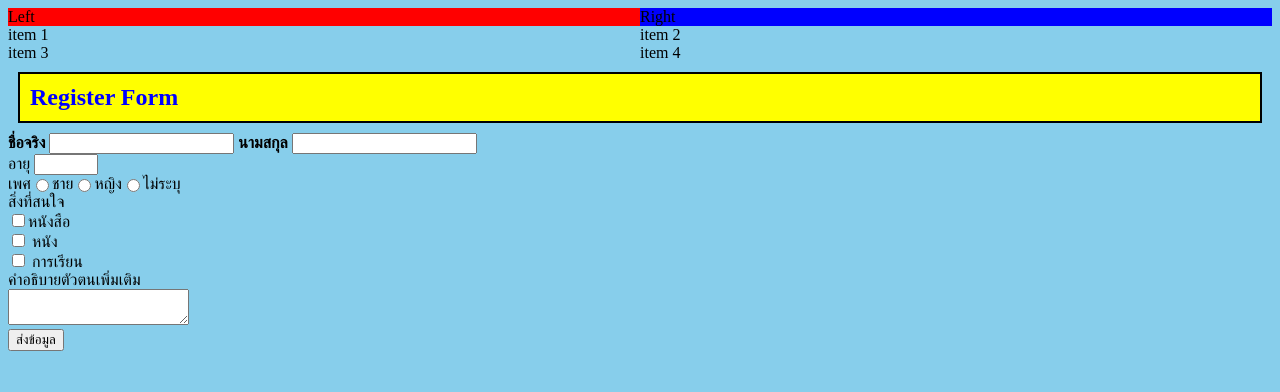
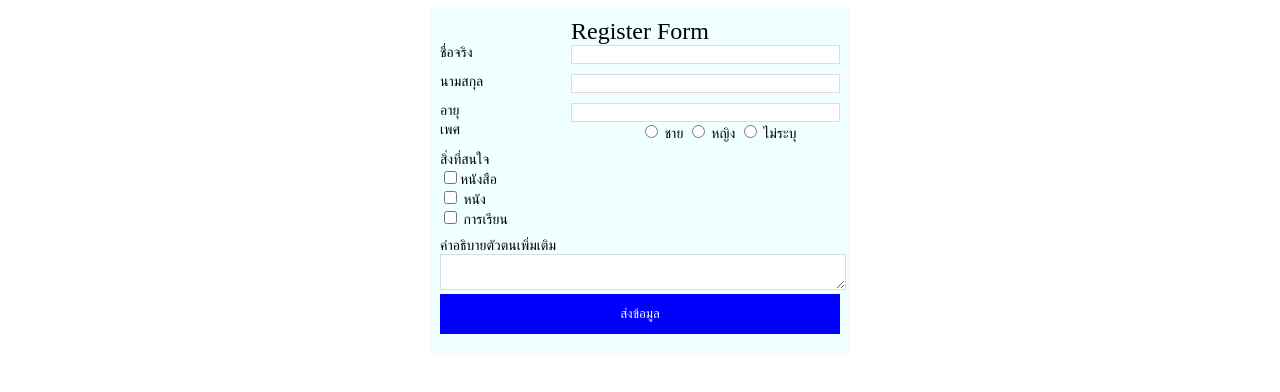
Before and after one commit to Pattaraphonn/klaproject, a plain HTML site: page index.html in a window 1280 px wide. Drawn offline with Linux system fonts and the light colour scheme.

Commit message:
Add files via upload

```diff
--- a/index.html
+++ b/index.html
@@ -7,110 +7,108 @@
     <style>
          /*สิ่งที่อยู่ตรงนี้ จะมีไว้ให้แค่ Dev อ่าน
          1.แต่งใคร (id,class,DOM) 2.แต่งอะไร*/
-         body{
-            font-family: 'Kanit';
-            background-color: skyblue;
-         }
          @font-face {
             font-family: 'Kanit';
             src url(.KanitKanit-Regular.ttf);
          }
 
-
-         #register{
+         body{
+            font-family: 'Kanit';
+            font-size: 14px;
+         }
+      .container{
+        width: 400px;
+        margin-left: auto;
+        margin-right: auto;
+        background-color: azure;
+        padding: 10px;
+      }
+      .header{
         font-size: 24px;
-             color: blue;
-             font-weight: 800;
-             padding: 10px;
-             margin: 10px;
-             border: 2px black solid;
-             /*การเปลี่ยนสีกรอบ*/
-             background-color: yellow;
+        text-align: center;
       }
-
       .header-form{
-            font-weight: 800;
+        width: 200px;
       }
-
-         .gender{
+      .flex{
         display: flex;
+      }
+      .form-input{
+        margin-bottom: 10px;
 
       }
-
-         .container{
-            display: flex;
+      .center{
+        text-align: center;
       }
-
-         .item-left{
-            background-color: red;
-            flex: 1;
+      input.form, textarea{
+        border: 1px gainsboro solid;
+        width: 100%;
       }
-         .item-Right{
+      .button{
+        border: 0;
+        width: 100%;
+        height: 40px;
         background-color: blue;
-            flex: 1;
-         }
-
-         .grid-container{
-            display: grid;
-            grid-template-columns: 1fr 1fr;
+        color: azure;
       }
 
 
     </style>
 
+</head>
 
-</head>
 <body>
     <!-- ส่วนที่แสดงออกไปหน้าจอ Brower-->
     <!--3. form-->
 <div class="container">
-    <div class="item-left">Left</div>
-    <div class="item-Right">Right</div>
+     <div class="header">
+         Register Form
      </div>
 
-<div class="grid-container">
-    <div class="grid-item">item 1 </div>
-    <div class="grid-item">item 2 </div>
-    <div class="grid-item">item 3 </div>
-    <div class="grid-item">item 4 </div>
+<div class="flex form-input">
+     <div class="header-form">ชื่อจริง</div>
+        <input class="form" type="text">
 </div>
 
-    <div id ="register">Register Form</div>
+<div class="flex form-input">
+    <div class="header-form">นามสกุล</div>
+        <input class="form" type="text">
+</div>
 
-    <span class="header-form">ชื่อจริง</span>
-        <input class="form" type="text">
-    <span class="header-form">นามสกุล</span>
-        <input class="form" type="text"> <br>
-    อายุ
+<div class="flex"form-input>
+    <div class="header-form">อายุ</div>
         <input class="form" type="number" min="0" max="100">
-    <div class="gender">
-        <!--ลืม class="gender" ใน div-->
-        เพศ
-        <div class="gender">
+</div>
+
+    <div class="flex gender form-input">
+        <div class="header-form">เพศ</div>
+        <div>
             <input name="gender" type="radio">  ชาย
-        </div>
-        <div class="gender">
             <input name="gender" type="radio">  หญิง
-        </div>
-        <div class="gender">
             <input name="gender" type="radio">  ไม่ระบุ
         </div>
     </div>
 
-        <div>
+        <div class="form-input">
             สิ่งที่สนใจ
             <div><input name="interest" type="checkbox">หนังสือ</div>
             <div><input name="interest" type="checkbox"> หนัง</div>
             <div><input name="interest" type="checkbox"> การเรียน</div>
         </div>
 
-        <div>
+        <div class="form-input">
         คำอธิบายตัวตนเพิ่มเติม
             <div>
                 <textarea></textarea>
             </div>
-            <button>ส่งข้อมูล</button>
+            <div class="center">
+            <button class="button">ส่งข้อมูล</button>
         </div>
+</div>
+
+
+</div>
+
 
 </body>
 </html>
```
Lines whose indentation alone changed are shown as unchanged.
